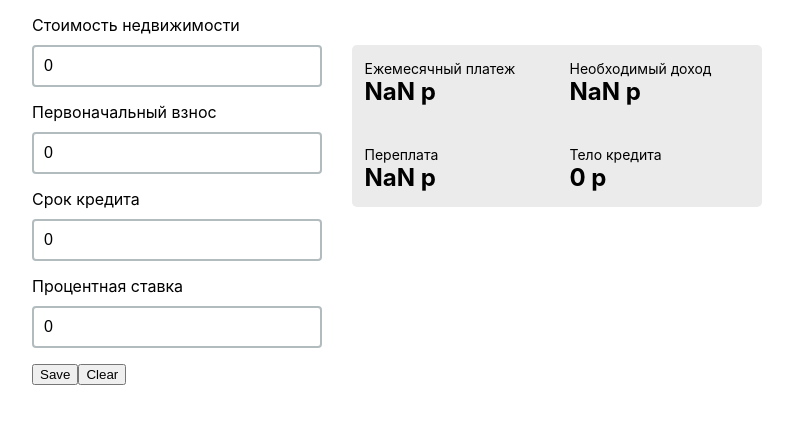
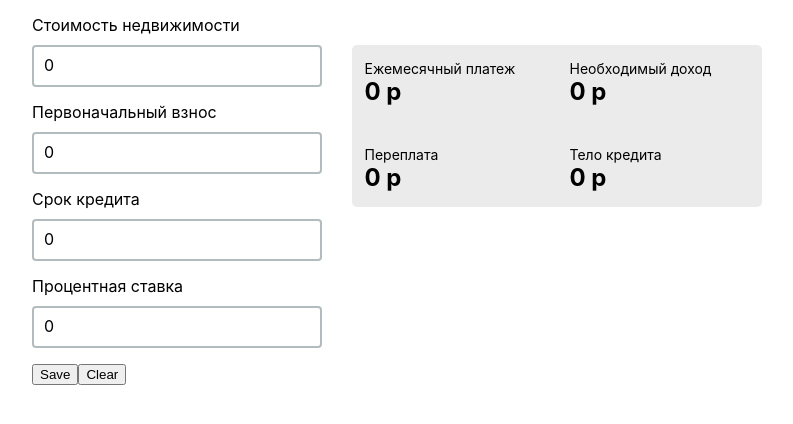
Before and after one commit to Danil174/semrush_test, a React (Create React App) app: page / in a window 1280 px wide. Shown: the top 424 px of the page, without its empty margins (243-1036 px from the left). Built offline with nearby package versions, Linux system fonts and the light colour scheme.

Commit message:
whitespace in numbers

```diff
--- a/src/components/App/App.jsx
+++ b/src/components/App/App.jsx
@@ -1,34 +1,16 @@
 import Form from '../Form/Form';
-import {useAppContext} from '../../AppContext';
+import Table from '../Table/Table';
 
 import './App.css';
 
 function App() {
-  const {monthlyPayment, income, overpayment, loanBody} = useAppContext();
   return (
     <main>
       <div className="column">
         <Form />
       </div>
       <div className="column">
-        <section className='info'>
-          <p className='info_item'>
-            <span className='info_item_title'>Ежемесячный платеж</span>
-            <span className='info_item_value'>{monthlyPayment} р</span>
-          </p>
-          <p className='info_item'>
-            <span className='info_item_title'>Необходимый доход</span>
-            <span className='info_item_value'>{income} р</span>
-          </p>
-          <p className='info_item'>
-            <span className='info_item_title'>Переплата</span>
-            <span className='info_item_value'>{overpayment} р</span>
-          </p>
-          <p className='info_item'>
-            <span className='info_item_title'>Тело кредита</span>
-            <span className='info_item_value'>{loanBody} р</span>
-          </p>
-        </section>
+        <Table />
       </div>
     </main>
   );
--- a/src/components/InputGroup/InputGoup.css
+++ b/src/components/InputGroup/InputGoup.css
@@ -7,6 +7,7 @@ input::-webkit-inner-spin-button {
 
 .input-group {
   margin-bottom: 15px;
+  position: relative;
 }
 
 label {
@@ -23,4 +24,21 @@ input {
   border: 2px solid #b2bcbe;
   border-radius: 4px;
   font-size: 16px;
+  color: transparent;
 }
+
+.placeholder {
+  pointer-events: none;
+  position: absolute;
+  top: 40px;
+  left: 12px;
+  font-size: 16px;
+}
+
+.focused .placeholder {
+  display: none;
+}
+
+.focused input {
+  color: black;
+}
--- a/src/components/InputGroup/InputGroup.jsx
+++ b/src/components/InputGroup/InputGroup.jsx
@@ -1,12 +1,28 @@
+import React, {useState} from 'react';
+import {spaceInNum} from '../../utils';
 import './InputGoup.css';
-import React from 'react';
 
 const InputGoup = (props) => {
   const {name, isRequired, type, labelText, data} = props;
+  const [focus, setFocus] = useState(false);
+
+  const prettyValue = spaceInNum(data.value);
+
+  let inputGroupClassName = focus ? `input-group focused` : `input-group`;
+
   return (
-    <label className="input-group">
+    <label className={inputGroupClassName}>
       <span className="label">{labelText}</span>
-      <input type={type} id={name} {...data} required={isRequired} />
+      <span className='placeholder'>{prettyValue}</span>
+      <input
+        placeholder={'Введите ваш логин'}
+        type={type}
+        id={name}
+        {...data}
+        required={isRequired}
+        onFocus={() => setFocus(true)}
+        onBlur={() => setFocus(false)}
+      />
     </label>
   );
 };
--- /dev/null
+++ b/src/components/Table/Table.jsx
@@ -0,0 +1,29 @@
+import {useAppContext} from '../../AppContext';
+import {spaceInNum} from '../../utils';
+
+const Table = () => {
+  const {monthlyPayment, income, overpayment, loanBody} = useAppContext();
+
+  return (
+    <section className='info'>
+      <p className='info_item'>
+        <span className='info_item_title'>Ежемесячный платеж</span>
+        <span className='info_item_value'>{spaceInNum(monthlyPayment)} р</span>
+      </p>
+      <p className='info_item'>
+        <span className='info_item_title'>Необходимый доход</span>
+        <span className='info_item_value'>{spaceInNum(income)} р</span>
+      </p>
+      <p className='info_item'>
+        <span className='info_item_title'>Переплата</span>
+        <span className='info_item_value'>{spaceInNum(overpayment)} р</span>
+      </p>
+      <p className='info_item'>
+        <span className='info_item_title'>Тело кредита</span>
+        <span className='info_item_value'>{spaceInNum(loanBody)} р</span>
+      </p>
+    </section>
+  );
+};
+
+export default Table;
--- a/src/utils.js
+++ b/src/utils.js
@@ -12,16 +12,20 @@ const calcOverpayment = (monthlyPayment, years, price, initialPayment) =>{
   return monthlyPayment * years * 12 - price + initialPayment;
 };
 
+const testNaN = num => isNaN(num) ? 0 : num;
+
 export const calculateMortgage = (price, initialPayment, interestRate, years) => {
-  const loanBody = calcLoanBody(price, initialPayment)
+  const loanBody = calcLoanBody(price, initialPayment);
   const monthlyPayment = calcMonthlyPayment(loanBody, interestRate, years);
   const income = calcIncome(monthlyPayment);
   const overpayment = calcOverpayment(monthlyPayment, years, price, initialPayment);
 
   return {
     loanBody,
-    monthlyPayment,
-    income,
-    overpayment,
+    monthlyPayment: testNaN(monthlyPayment),
+    income: testNaN(income),
+    overpayment: testNaN(overpayment),
   }
 }
+
+export const spaceInNum = num => num.toString().replace(/(\d{1,3}(?=(?:\d\d\d)+(?!\d)))/g, '$1 ');
```
Also changed, not shown: 1 other file (tests, documents, lock files or other folders).
